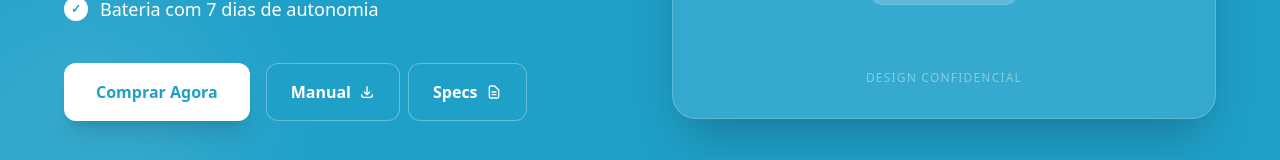
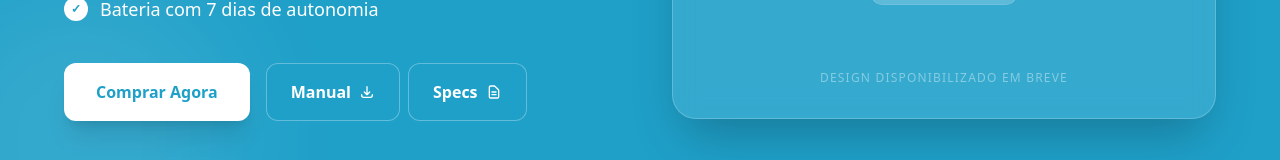
Before and after one commit to Matheuscrz/Cuidar_Plus_Page, a Next.js app: page / in a window 1280 px wide. Shown: the part 1966-2126 px from the top of the page. Built offline with nearby package versions, Linux system fonts and the light colour scheme.

Commit message:
atualiza a mensagem de aviso no componente Product para "Design Disponibilizado em Breve"

```diff
--- a/src/components/Product.tsx
+++ b/src/components/Product.tsx
@@ -135,7 +135,7 @@ export default function Product({ onOpenModal }: ProductProps) {
           </div>
 
           <p className="absolute bottom-8 text-white/40 text-xs uppercase tracking-widest">
-            Design Confidencial
+            Design Disponibilizado em Breve
           </p>
         </div>
       </div>
```
